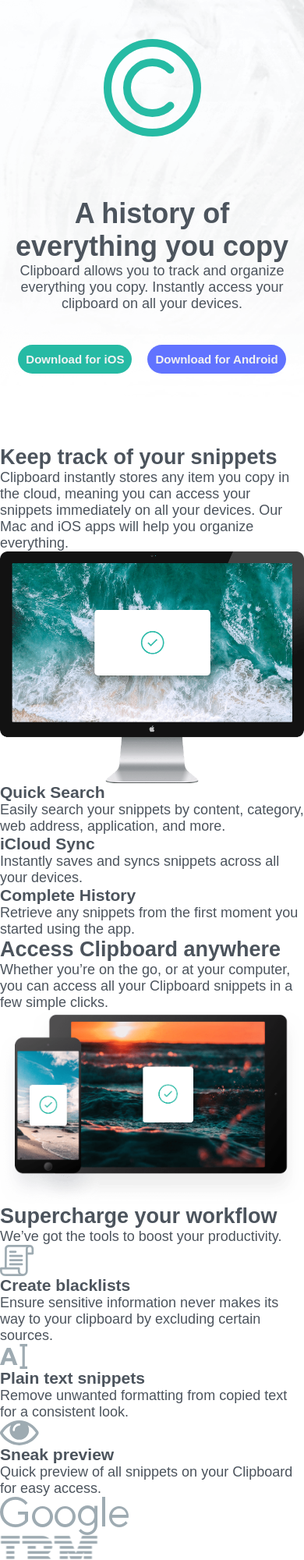
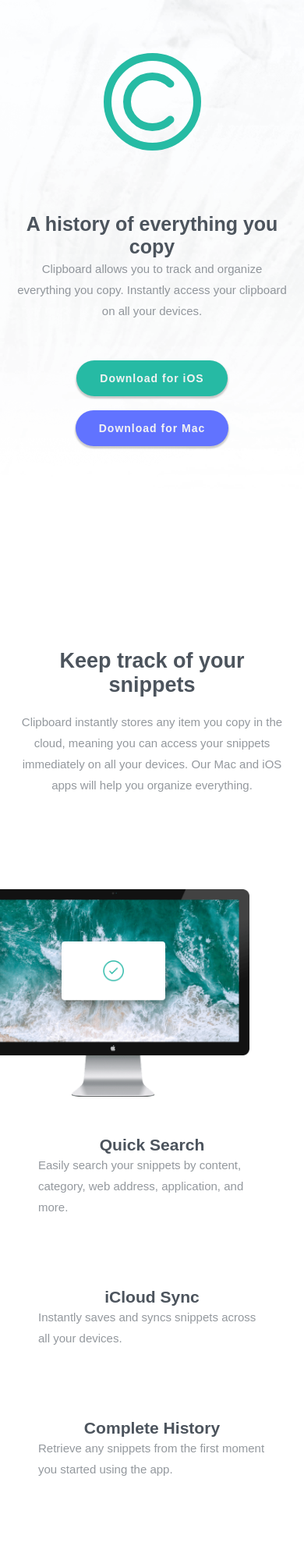
Before and after one commit to marianapequeno/clipboard-landing-page-master, a plain HTML site: page index.html in a window 390 px wide. Shown: the top 2000 px of the page at 78% size. Drawn offline with Linux system fonts and the light colour scheme; a web font is replaced by a local one.

Commit message:
Criação dos estilos e ajustes de responsividade

```diff
--- a/index.html
+++ b/index.html
@@ -9,93 +9,84 @@
   <title>Clipboard</title>
 </head>
 <body>
+  <div class="container">
     <header>
       <div class="logo-header">
         <img src="images/logo.svg" alt="Logo do site">
       </div>
       <div class="text-header"> <!--Remover div se necessário-->
-        <h1>A history of everything you copy</h1>
-        <p>
+          <h1 class="title-1">A history of everything you copy</h1>
+          <p class="paragraph">
             Clipboard allows you to track and organize everything you
             copy. Instantly access your clipboard on all your devices.
           </p>
         <div class="buttons">
           <a class="ios" href="https://www.apple.com/br/app-store/" target="_blank" rel="external">Download for iOS</a>
-        <a class="android" href="https://play.google.com/store/apps?hl=pt_BR&gl=US" target="_blank" rel="external">Download for Android</a>
+          <a class="mac" href="https://play.google.com/store/apps?hl=pt_BR&gl=US" target="_blank" rel="external">Download for Mac</a>
         </div>
       </div>
     </header>
-
-  <main>
-      <div class="div1-text-main">
-        <h2>Keep track of your snippets</h2>
-        <p>Clipboard instantly stores any item you copy in the cloud, meaning you can access your snippets immediately on all your devices. Our Mac and iOS apps will help you organize everything.</p>
+    <main class="main">
+        <div class="div-text-main">
+          <h2 class="title-2">Keep track of your snippets</h2>
+          <p class="paragraph">Clipboard instantly stores any item you copy in the cloud, meaning you can access your snippets immediately on all your devices. Our Mac and iOS apps will help you organize everything.</p>
         </div>
-
       <section class="container-section1">
         <div class="div-container-img1-section1">
           <img src="images/image-computer.png" alt="Computador Macbook">
         </div>
-
         <ul class="ul-text-section1">
           <li>
             <h3>Quick Search</h3>
-          <p>Easily search your snippets by content, category, web address, application, and more.</p>
+            <p class="paragraph">Easily search your snippets by content, category, web address, application, and more.</p>
           </li>
-
           <li>
             <h3>iCloud Sync</h3>
-          <p>Instantly saves and syncs snippets across all your devices.</p>
+            <p class="paragraph">Instantly saves and syncs snippets across all your devices.</p>
           </li>
-
           <li>
             <h3>Complete History</h3>
-          <p>Retrieve any snippets from the first moment you started using the app.</p>
+            <p class="paragraph">Retrieve any snippets from the first moment you started using the app.</p>
           </li>
         </ul>
       </section>
-
-    <div class="div2-text-main">
-      <h2>Access Clipboard anywhere</h2>
-      <p>Whether you’re on the go, or at your computer, you can access all your Clipboard snippets in a few simple clicks.</p>
+      <div class="div-text-main">
+        <h2 class="title-2">Access Clipboard anywhere</h2>
+        <p class="paragraph">Whether you’re on the go, or at your computer, you can access all your Clipboard snippets in a few simple clicks.</p>
       </div>
       <div class="div-container-img2-main">
           <img src="images/image-devices.png" alt="Celular ao lado de um tablet">
       </div>
 
-    <div class="div3-text-main">
-        <h2>Supercharge your workflow</h2>
-        <p>We’ve got the tools to boost your productivity.</p>
+      <div class="div-text-main">
+          <h2 class="title-2">Supercharge your workflow</h2>
+          <p class="paragraph">We’ve got the tools to boost your productivity.</p>
       </div>
-
       <section class="container-section2">
-      <ul>
+        <ul class="list2">
           <li>
             <div>
               <img src="images/icon-blacklist.svg" alt="Icon blacklist">
             </div>
-          <h3>Create blacklists</h3>
-          <p>Ensure sensitive information never makes its way to your clipboard by excluding certain sources.</p>
+            <h3 class="title-3">Create blacklists</h3>
+            <p class="paragraph">Ensure sensitive information never makes its way to your clipboard by excluding certain sources.</p>
           </li>
-
           <li>
             <div>
               <img src="images/icon-text.svg" alt="Icon text">
             </div>
-          <h3>Plain text snippets</h3>
-          <p>Remove unwanted formatting from copied text for a consistent look.</p>
+            <h3 class="title-3">Plain text snippets</h3>
+            <p class="paragraph">Remove unwanted formatting from copied text for a consistent look.</p>
           </li>
-
           <li>
             <div>
               <img src="images/icon-preview.svg" alt="Icon preview">
             </div>
-          <h3>Sneak preview</h3>
-          <p>Quick preview of all snippets on your Clipboard for easy access.</p>
+            <h3 class="title-3">Sneak preview</h3>
+            <p class="paragraph">Quick preview of all snippets on your Clipboard for easy access.</p>
           </li>
         </ul>
       </section>
-
       <section class="container-section3">
         <div class="div-container-logos-section3">
           <img src="images/logo-google.png" alt="Icon logo Google">
@@ -106,42 +97,38 @@
         </div>
 
       <div class="div4-text-main">
-      <h2>Clipboard for iOS and Mac OS</h2>
-      <p>Available for free on the App Store. Download for Mac or iOS, sync with iCloud and you’re ready to start adding to your clipboard.</p>
+        <h2 class="title-2">Clipboard for iOS and Mac OS</h2>
+        <p class="paragraph">Available for free on the App Store. Download for Mac or iOS, sync with iCloud and you’re ready to start adding to your clipboard.</p>
       </div>
-
         <div class="buttons">
-        <a href="https://www.apple.com/br/app-store/" target="_blank" rel="external">Download for iOS</a>
-        <a href="https://play.google.com/store/apps?hl=pt_BR&gl=US" target="_blank" rel="external">Download for Android</a>
+          <a class="ios" href="https://www.apple.com/br/app-store/" target="_blank" rel="external">Download for iOS</a>
+          <a class="mac" href="https://play.google.com/store/apps?hl=pt_BR&gl=US" target="_blank" rel="external">Download for Mac</a>
         </div>
       </section>
     </main>
-
-  <footer>
+    <footer class="footer">
       <nav class="nav-container-footer">
         <div class="div-container-img-footer">
-        <img src="images/logo.svg" alt="">
+          <img src="images/logo.svg" alt="Logo da Clipboard">
         </div>
-
         <div class="div-container-a-footer">
-        <a href="">FAQs</a>
-        <a href="">Contact Us</a>
-        <a href="">Privacy Policy</a>
-        <a href="">Press Kit</a>
-        <a href="">Install Guide</a>
+          <a class="faq" href="">FAQs</a>
+          <a class="contact" href="">Contact Us</a>
+          <a class="privacy" href="">Privacy Policy</a>
+          <a class="press-kit" href="">Press Kit</a>
+          <a class="install" href="">Install Guide</a>
         </div>
-
         <div class="div-container-icons-footer">
           <a href="https://www.facebook.com/" target="_blank" rel="external"><img src="images/icon-facebook.svg" alt="Icon Facebook"></a>
           <a href="https://twitter.com/" target="_blank" rel="external"><img src="images/icon-twitter.svg" alt="Icon Twitter"></a>
           <a href="https://www.instagram.com/" target="_blank" rel="external"><img src="images/icon-instagram.svg" alt="Icon Instagram"></a>
         </div>
       </nav>
-
       <p class="attribution">
         Challenge by <a href="https://www.frontendmentor.io?ref=challenge" target="_blank">Frontend Mentor</a>.
         Coded by <a href="https://github.com/marianapequeno" target="_blank">Mariana P Pequeno</a>
       </p>
     </footer>
+  </div>
 </body>
 </html>
--- a/style.css
+++ b/style.css
@@ -1,15 +1,9 @@
-
-/*CSS RESET*/
+/* CSS RESET */
 *{
   padding: 0;
   margin: 0;
   box-sizing: border-box;
   font-family: 'Bai Jamjuree', sans-serif;
-}
-
-body{
-  color: hsl(210, 10%, 33%);
-  font-size: 18px;
 }
 
 a{
@@ -25,22 +19,47 @@
   max-width: 100%;
 }
 
-/*GENERAL STYLES*/
+/* GENERAL STYLES */
+body{
+  color: hsl(210, 10%, 33%);
+  font-size: 1.125rem;
+}
 
+.container{
+  max-width: 1520px;
+  margin: auto;
+}
+
+.title-2{
+  text-align: center;
+  margin-bottom: 1.125rem;
+}
+
+.paragraph{
+  opacity: .6;
+  font-size: 0.9375rem;
+  line-height: 1.8;
+  text-align: center;
+  max-width: 60ch;
+  margin: auto;
+}
+
+/* HEADER */
 header{
   background-image: url(images/bg-header-desktop.png);
   background-size: cover;
-  margin-bottom: 50px;
+  padding: 1.25rem;
+  margin-bottom: 3.125rem;
 }
 
 .logo-header{
   height: 30vh;
-  padding-top: 20px;
-  padding-bottom: 10px;
+  padding-top: 1.125rem;
+  padding-bottom: 0.625rem;
 }
 
 .logo-header img{
-  padding-top: 30px;
+  padding-top: 1.875rem;
   margin: 0 auto;
 }
 
@@ -48,44 +67,213 @@
   text-align: center;
 }
 
+@media (max-width: 600px){
+  .title-1{
+    font-size: 1.5625rem;
+  }
+}
+
 .buttons{
-  margin: 50px 0 50px 0;
-  display: inline-block;
+  margin: 3.125rem 0;
+  display: flex;
+  flex-wrap: wrap;
+  gap: 1.125rem;
+  justify-content: center;
 }
 
 .buttons a{
   color: #f3f3f3;
-  box-shadow: ;
-  font-size: 0.94rem;
-  font-weight: 600;
-  border-radius: 20px;
-  padding: 10px;
+  box-shadow: 0 2px 2px 1px rgba(0, 0, 0, 0.2);
+  font-size: 0.875rem;
+  font-weight: bold;
+  letter-spacing: 0.0625rem;
+  border-radius: 35px;
+  padding: 0.9375rem 1.875rem;
 }
 
 .buttons .ios{
   background-color: hsl(171, 66%, 44%);
-  margin-right: 15px;
 }
 
-.buttons .android{
+.buttons .mac{
   background-color: hsl(233, 100%, 69%);
 }
 
+/* MAIN */
+.main{
+  padding: 1.25rem;
+}
 
+.div-text-main{
+  margin: 7.5rem 0;
+}
 
+.container-section1{
+  display: flex;
+  flex-wrap: wrap;
+  gap: 3.125rem;
+}
 
+.div-container-img1-section1 img{
+  position: relative;
+  left: -3.125rem;
+}
 
+.ul-text-section1{
+  align-self: center;
+  padding-bottom: 3.125rem;
+  display: grid;
+  gap: 5.625rem;
+}
 
+@media(max-width: 1181px){
+  .ul-text-section1{
+    text-align: center;
+    margin: auto;
+  }
+}
 
+.ul-text-section1 .paragraph{
+  text-align: left;
+  max-width: 35ch;
+}
 
+.div-container-img2-main img{
+  margin: auto;
+}
+
+.list2{
+  display: flex;
+  flex-wrap: wrap;
+  justify-content: center;
+  align-items: center;
+  gap: 1.875rem;
+}
+
+.list2 p{
+  max-width: 35ch;
+}
+
+.list2 img{
+  margin: auto;
+}
+
+.title-3{
+  text-align: center;
+  margin: 1.875rem 0;
+}
+
+.container-section3{
+  margin: 7.5rem 0;
+}
+
+.div-container-logos-section3{
+  margin-bottom: 7.5rem;
+  display: flex;
+  flex-wrap: wrap;
+  justify-content: center;
+  gap: 3.125rem;
+}
+
+/* FOOTER */
+.footer{
+  background-color: #f3f3f3;
+}
+
+.footer .nav-container-footer{
+  padding: 3.125rem 0.625rem;
+  display: flex;
+  flex-wrap: wrap;
+  gap: 1.25rem;
+  justify-content: space-around;
+}
+
+@media(max-width: 870px){
+  .footer .nav-container-footer{
+    flex-direction: column;
+    align-items: center;
+    gap: 2.5rem;
+  }
+}
+
+.div-container-img-footer img{
+  max-width: 50px;
+
+}
+
+.div-container-a-footer{
+  justify-self: start;
+  display: grid;
+  grid-template-columns: 1fr 1fr 1fr;
+  gap: 0.625rem 1.875rem;
+}
+
+@media(max-width: 870px){
+  .div-container-a-footer{
+    grid-template-columns: 1fr;
+    gap: 1.875rem;
+    justify-items: center;
+  }
+}
+
+.div-container-a-footer a{
+  color: #6b6d6c;
+  font-size: 1rem;
+  padding: 0 1.25rem;
+}
+
+.div-container-a-footer .contact{
+  grid-row: 2;
+}
+
+.div-container-a-footer .press-kit{
+  grid-row: 2;
+}
+
+@media(max-width: 870px){
+  .div-container-a-footer .contact,
+  .div-container-a-footer .press-kit{
+    grid-row: initial;
+  }
+}
+
+.div-container-icons-footer{
+  display: flex;
+  align-items: center;
+  gap: 0.9375rem;
+}
 
 .attribution {
   background-color: #6b6d6c;
-  color: #f3f3f3;
+  color: #f3f3f3;font-size: 1rem;
   text-align: center;
-  padding: 10px 0;
+  padding: 0.625rem;
 }
 
 .attribution a {
   color: #a7b7c1;
 }
+
+/* MEDIA QUERIES */
+@media(max-width: 375px) {
+  .buttons a{
+    text-align: center;
+    width: 270px;
+    display: block;
+  }
+}
+
+/* BREAKPOINTS:
+
+max-width: 375
+ .buttons a
+
+max-width: 600px
+ .title-1
+
+max-width: 870px:
+ .footer .nav-container-footer
+ .div-container-a-footer
+ .div-container-a-footer .contact,
+ .div-container-a-footer .press-kit
+*/
```
Lines whose indentation alone changed are shown as unchanged.
